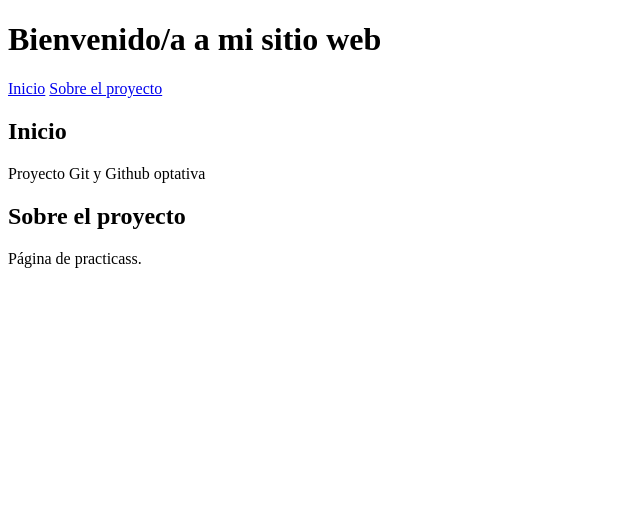
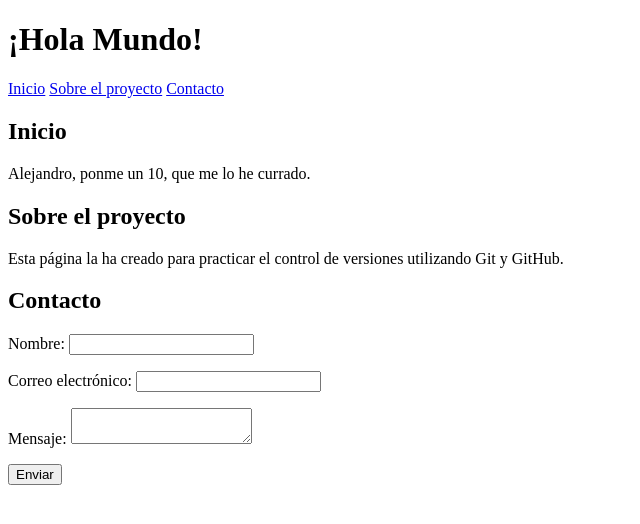
Before and after one commit to ralbarracinr-collab/proyecto-git-github, a plain HTML site: page index.html in a window 1280 px wide. Shown: the whole page, without its empty margins (0-640 px from the left). Drawn offline with Linux system fonts and the light colour scheme.

Commit message:
Añadir formulario de contacto

```diff
--- a/index.html
+++ b/index.html
@@ -3,27 +3,56 @@
   <head>
     <meta charset="UTF-8" />
     <meta name="viewport" content="width=device-width, initial-scale=1.0" />
-    <title>Mi Proyecto Web</title>
+    <title>Git</title>
   </head>
   <body>
     <header>
-      <h1>Bienvenido/a a mi sitio web</h1>
+      <h1>¡Hola Mundo!</h1>
 
       <nav>
         <a href="#inicio">Inicio</a>
         <a href="#proyecto">Sobre el proyecto</a>
+        <a href="#contacto">Contacto</a>
       </nav>
     </header>
 
     <main>
       <section id="inicio">
         <h2>Inicio</h2>
-        <p>Proyecto Git y Github optativa</p>
+        <p>Alejandro, ponme un 10, que me lo he currado.</p>
       </section>
 
       <section id="proyecto">
         <h2>Sobre el proyecto</h2>
-        <p>Página de practicass.</p>
+        <p>
+          Esta página la ha creado para practicar el control de versiones
+          utilizando Git y GitHub.
+        </p>
+      </section>
+
+      <section id="contacto">
+        <h2>Contacto</h2>
+
+        <form>
+          <p>
+            <label for="nombre">Nombre: </label>
+            <input type="text" id="nombre" name="nombre" />
+          </p>
+
+          <p>
+            <label for="correo">Correo electrónico: </label>
+            <input type="email" id="correo" name="correo" />
+          </p>
+
+          <p>
+            <label for="mensaje">Mensaje: </label>
+            <textarea id="mensaje" name="mensaje"></textarea>
+          </p>
+
+          <p>
+            <button type="submit">Enviar</button>
+          </p>
+        </form>
       </section>
     </main>
   </body>
```
